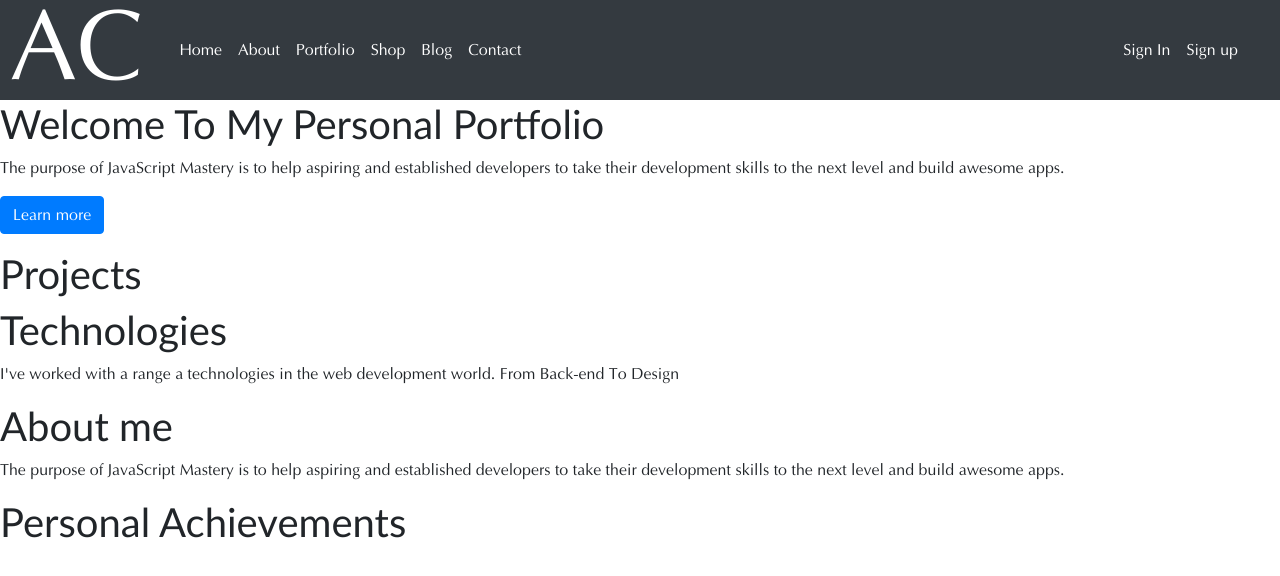
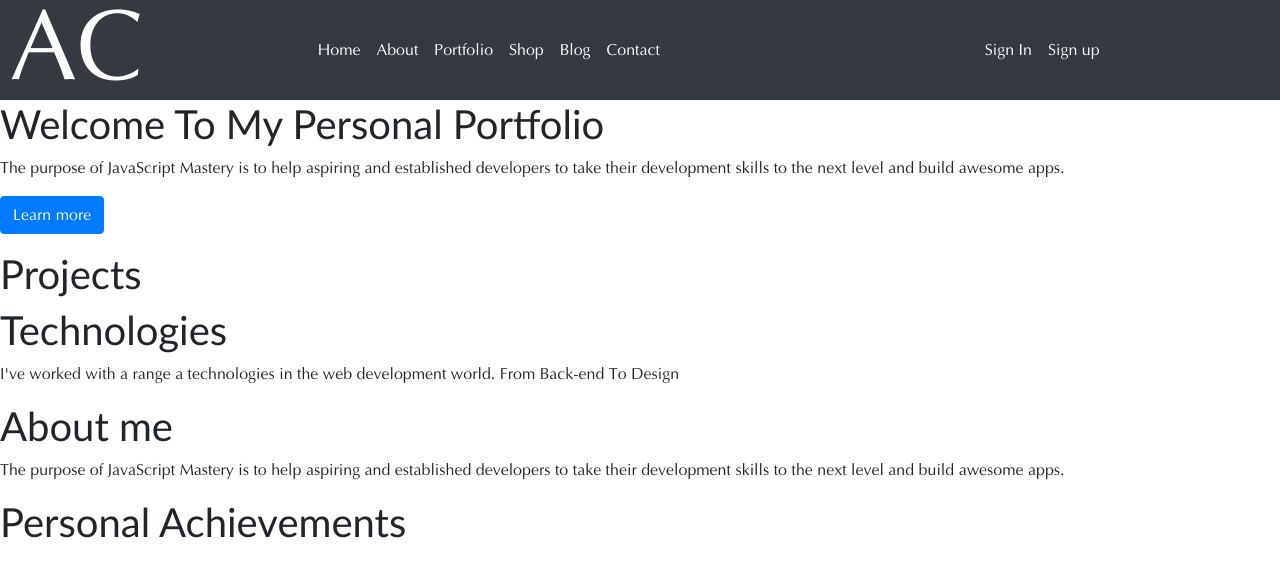
Before and after one commit to alanchavezt/AlanReact, a React app: page / in a window 1280 px wide. Shown: the top 576 px of the page. Built offline with nearby package versions, Linux system fonts and the light colour scheme.

Commit message:
more styling

```diff
--- a/src/components/common/header/Header.css
+++ b/src/components/common/header/Header.css
@@ -29,18 +29,21 @@
 /* flex container for header-top-navigation; */
 .header-top__navbar {
     display: flex;
-    flex: 1;
-    flex-direction: row;
+    width: 100%;
+    flex-flow: row wrap;
     justify-content: space-around;
+    padding: 0;
+    margin: 0;
+    list-style: none;
 }
 
-.header-top__separator {
-    width: 100%;
-    border: none;
-    height: 2px;
-    margin-top: 2px;
-    background-color: black;
-}
+/*.header-top__separator {*/
+/*    width: 100%;*/
+/*    border: none;*/
+/*    height: 2px;*/
+/*    margin-top: 2px;*/
+/*    background-color: black;*/
+/*}*/
 
 .header-top__navigation {
     display: flex;
@@ -52,49 +55,49 @@
     list-style: none;
 }
 
-.header-bottom {
-    display: flex;
-    flex: 1;
-    justify-content: flex-end;
-    align-items: center;
-    margin-top: 6px;
-}
+/*.header-bottom {*/
+/*    display: flex;*/
+/*    flex: 1;*/
+/*    justify-content: flex-end;*/
+/*    align-items: center;*/
+/*    margin-top: 6px;*/
+/*}*/
 
-.header-bottom__email {
-    margin-right: 55px;
-}
+/*.header-bottom__email {*/
+/*    margin-right: 55px;*/
+/*}*/
 
-.header-bottom__phone {
-    margin-right: 65px;
-}
+/*.header-bottom__phone {*/
+/*    margin-right: 65px;*/
+/*}*/
 
-.header-bottom__bag {
-    position: absolute;
-    display: flex;
-}
+/*.header-bottom__bag {*/
+/*    position: absolute;*/
+/*    display: flex;*/
+/*}*/
 
-.header-bottom__bag-icon {
-    position: relative;
-    display: flex;
-    left: -5px;
-    width: 30px;
-    height: 30px;
-}
+/*.header-bottom__bag-icon {*/
+/*    position: relative;*/
+/*    display: flex;*/
+/*    left: -5px;*/
+/*    width: 30px;*/
+/*    height: 30px;*/
+/*}*/
 
-.header-bottom__bag-count {
-    position: absolute;
-    display: flex;
-    justify-content: center;
-    align-items: center;
-    font-family: RobotoRegular;
-    right: 0px;
-    top: -5px;
-    width: 20px;
-    height: 20px;
-    background-color: red;
-    border-radius: 10px;
-    color: white;
-}
+/*.header-bottom__bag-count {*/
+/*    position: absolute;*/
+/*    display: flex;*/
+/*    justify-content: center;*/
+/*    align-items: center;*/
+/*    font-family: RobotoRegular;*/
+/*    right: 0px;*/
+/*    top: -5px;*/
+/*    width: 20px;*/
+/*    height: 20px;*/
+/*    background-color: red;*/
+/*    border-radius: 10px;*/
+/*    color: white;*/
+/*}*/
 
 
 
--- a/src/components/common/header/Header.jsx
+++ b/src/components/common/header/Header.js
@@ -1,9 +1,8 @@
 import React from 'react';
 import { Navbar } from '../../common';
-
 import './Header.css';
 
-function Header () {
+const Header = (props) => {
     return (
         <section className="header">
             {/*Header Top section*/}
@@ -11,12 +10,9 @@ function Header () {
                 <section className="header-top__logo">
                     <a href="/" className="header-logo">AC</a>
                 </section>
-                {/*<hr style={{borderRight: "1px solid"}}/>*/}
+
                 <section className="header-top__navbar">
-                    <section className="header-top__navigation">
-                        <Navbar/>
-                    </section>
-                    {/*<hr className="header-top__separator"/>*/}
+                    <Navbar/>
                 </section>
             </section>
 
--- a/src/components/common/navbar/Navbar.css
+++ b/src/components/common/navbar/Navbar.css
@@ -1,4 +1,4 @@
-.navbar {
+.navbar-top {
     display: flex;
     width: 100%;
     flex-flow: row wrap;
@@ -8,7 +8,7 @@
     list-style: none;
 }
 
-.navbar-flex-item-container {
+.navbar-top-item {
     display: flex;
     flex-flow: row wrap;
     justify-content: space-around;
@@ -20,8 +20,8 @@
     display: flex;
     justify-content: center;
     align-items: center;
-    padding-top: 16px !important;
-    padding-bottom: 16px !important;
+    /*padding-top: 16px !important;*/
+    /*padding-bottom: 16px !important;*/
     margin-right: 16px;
     color: inherit;
     text-decoration: none !important;
--- a/src/components/common/navbar/Navbar.js
+++ b/src/components/common/navbar/Navbar.js
@@ -7,8 +7,8 @@ import Avatar from "../avatar";
 const Navbar = (props) => {
 
     return (
-        <section className="navbar">
-            <div className="navbar-flex-item-container">
+        <section className="navbar-top">
+            <div className="navbar-top-item">
                 <Link className="navbar-item" to='/home'>
                     <span>Home</span>
                 </Link>
@@ -29,7 +29,7 @@ const Navbar = (props) => {
                 </Link>
             </div>
 
-            <div className="navbar-flex-item-container">
+            <div className="navbar-top-item">
                 {getToken() ?
                     <React.Fragment>
                         <Link className="navbar-item" to='/dashboard'>
@@ -57,7 +57,7 @@ const Navbar = (props) => {
                 {getToken() ? <div className="navbar-item"><Avatar/></div> : null}
             </div>
 
-            {/*<div className="navbar-flex-item-container">*/}
+            {/*<div className="navbar-top-item">*/}
             {/*    {getToken() ? <div className="navbar-item"><Avatar/></div> : null}*/}
             {/*</div>*/}
         </section>
```
